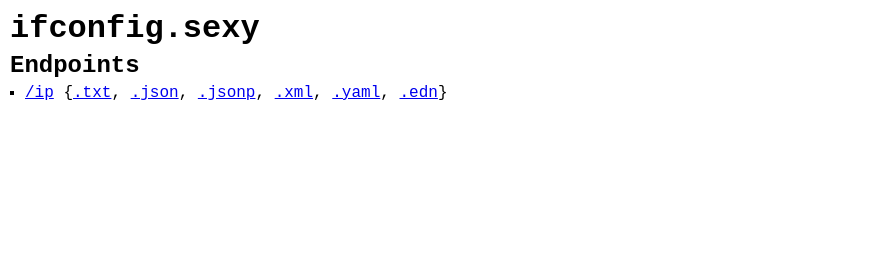
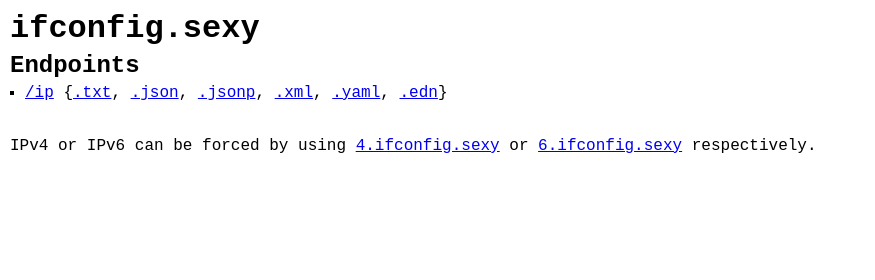
Before and after one commit to nifoc/ifconfig.sexy-erlang, a plain HTML site: page priv/static/index.html in a window 1280 px wide. Shown: the top 280 px of the page, 0-875 px from the left. Drawn offline with Linux system fonts and the light colour scheme.

Commit message:
Mention forcing IPv4 or IPv6 in index.html

```diff
--- a/priv/static/index.html
+++ b/priv/static/index.html
@@ -3,6 +3,7 @@
 <head>
   <meta charset="UTF-8" />
   <title>ifconfig.sexy</title>
+  <meta name="viewport" content="width=device-width, initial-scale=1, minimal-ui" />
   <style>
     * {
       margin: 0;
@@ -26,9 +27,13 @@
       padding-left: 15px;
     }
 
+    .internet-protocol {
+      margin-top: 35px;
+    }
+
     .copyright {
       text-align: right;
-      margin-top: 50px;
+      margin-top: 15px;
     }
   </style>
 </head>
@@ -47,6 +52,8 @@
         <a href="/ip.edn">.edn</a>}</li>
   </ul>
 
+  <p class="internet-protocol">IPv4 or IPv6 can be forced by using <a href="http://4.ifconfig.sexy">4.ifconfig.sexy</a> or <a href="http://6.ifconfig.sexy">6.ifconfig.sexy</a> respectively.</p>
+
   <p class="copyright">&copy; 2014 <a href="https://kempkens.io">Daniel Kempkens</a></p>
 
   <a href="https://github.com/nifoc/ifconfig.sexy-erlang"><img style="position: absolute; top: 0; right: 0; border: 0;" src="https://camo.githubusercontent.com/38ef81f8aca64bb9a64448d0d70f1308ef5341ab/68747470733a2f2f73332e616d617a6f6e6177732e636f6d2f6769746875622f726962626f6e732f666f726b6d655f72696768745f6461726b626c75655f3132313632312e706e67" alt="Fork me on GitHub" data-canonical-src="https://s3.amazonaws.com/github/ribbons/forkme_right_darkblue_121621.png"></a>
```
